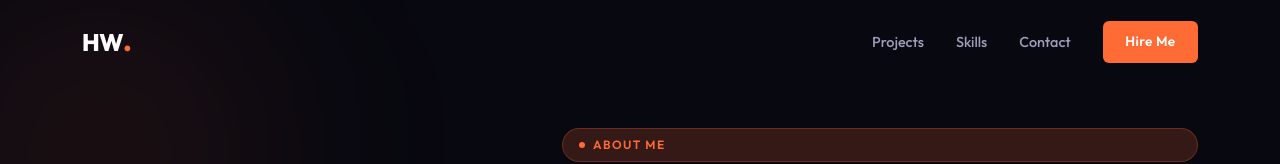
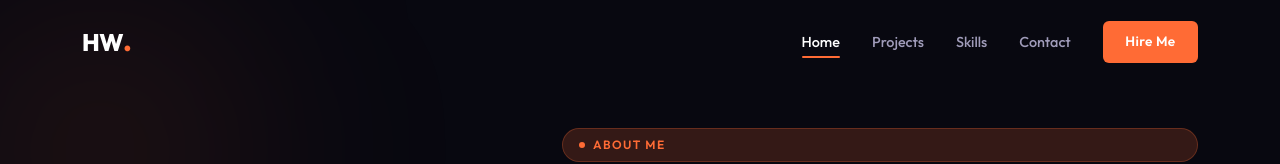
Before and after one commit to HildaWadada/my-website, a React (Vite) app in the folder hilda-portfolio/: page / in a window 1280 px wide. Shown: the top 164 px of the page. Built offline with nearby package versions, Linux system fonts and the light colour scheme; a web font is replaced by a local one.

Commit message:
Replaced home

```diff
--- a/hilda-portfolio/src/components/Navbar.css
+++ b/hilda-portfolio/src/components/Navbar.css
@@ -123,6 +123,5 @@
   .navbar__links,
   .navbar__cta { display: none; }
   .navbar__hamburger { display: flex; }
-  .navbar__mobile { display: flex; }
   .navbar__logo { margin-right: 0; }
 }
--- a/hilda-portfolio/src/components/Navbar.jsx
+++ b/hilda-portfolio/src/components/Navbar.jsx
@@ -3,6 +3,7 @@ import { Menu, X } from 'react-feather';
 import './Navbar.css';
 
 const navLinks = [
+  { label: 'Home',     href: '#home' },
   { label: 'Projects', href: '#projects' },
   { label: 'Skills',   href: '#skills' },
   { label: 'Contact',  href: '#contact' },
```
